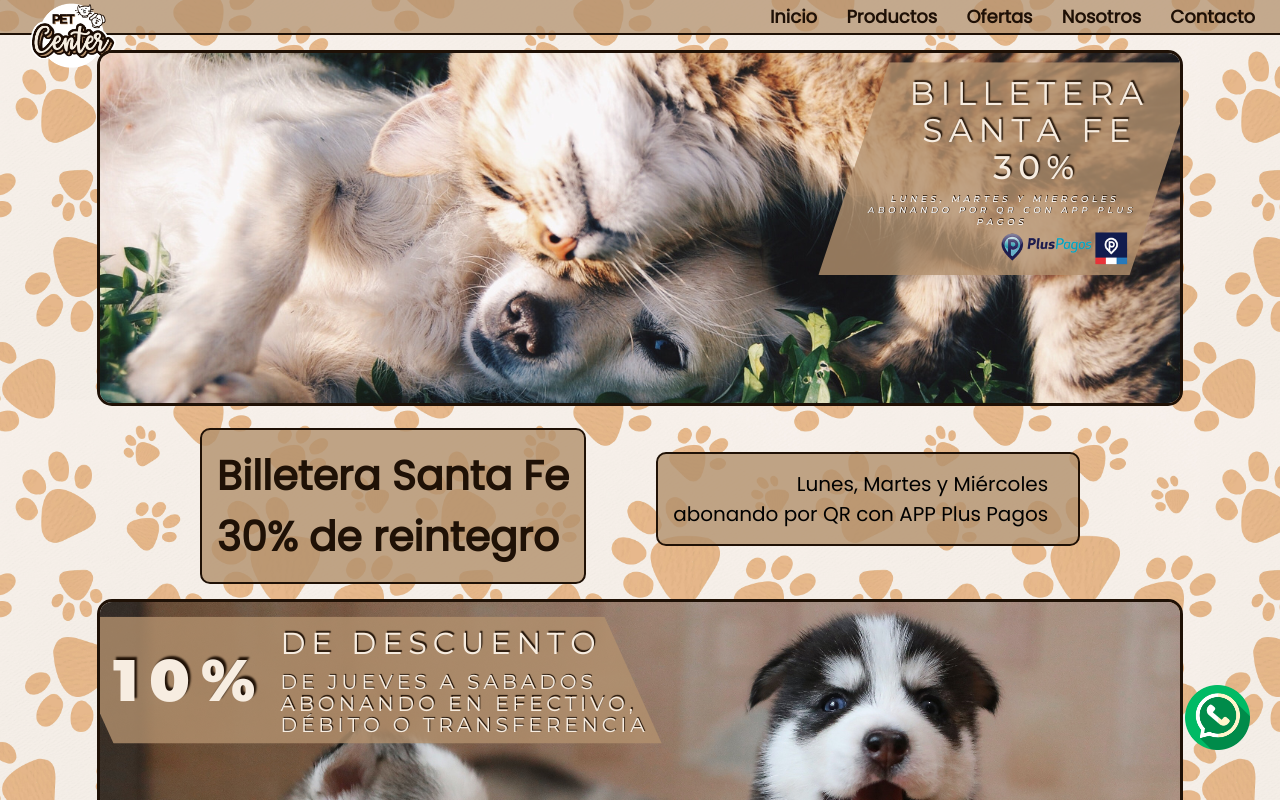
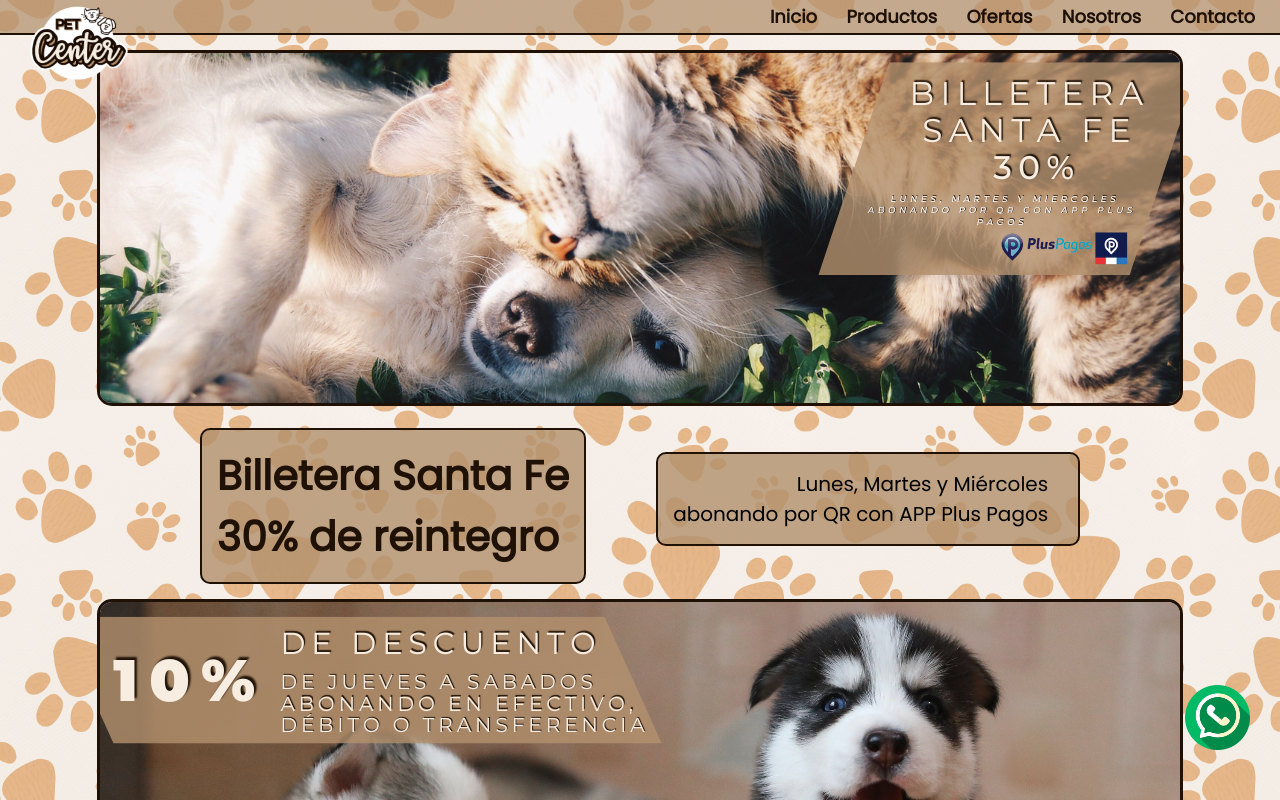
Before and after one commit to MatiManno/petcentermanno, a plain HTML site: page pages/ofertas.html in a window 1280 px wide. Shown: the top 800 px of the page. Drawn offline with nearby package versions, Linux system fonts and the light colour scheme; a web font is replaced by a local one.

Commit message:
animacion al logo en todas las pages

```diff
--- a/css/style.css
+++ b/css/style.css
@@ -28,9 +28,9 @@
 }
 
 .encabezado img {
-    width: 65%;
+    width: 70%;
     padding: 30px;
-    margin-top: 45px;
+    margin-top: 60px;
 }
 
 /*MENU*/
--- a/pages/ofertas.html
+++ b/pages/ofertas.html
@@ -12,7 +12,7 @@
     <body>
 <!--ENCABEZADO-->
         <header class="encabezado">
-            <a href="../index.html"><img src="../img/logos/favicon.png" alt="petcenter"></a>
+            <a href="../index.html"><img class="animate__animated animate__zoomIn" src="../img/logos/favicon.png" alt="petcenter"></a>
 <!--MENU DE NAVEGACION-->
             <nav class="menu">
                 <ul>
```
Also changed, not shown: index.html (+1 -1 lines), pages/acercade.html (+1 -1 lines), pages/contacto.html (+1 -1 lines), pages/productos.html (+1 -1 lines).
